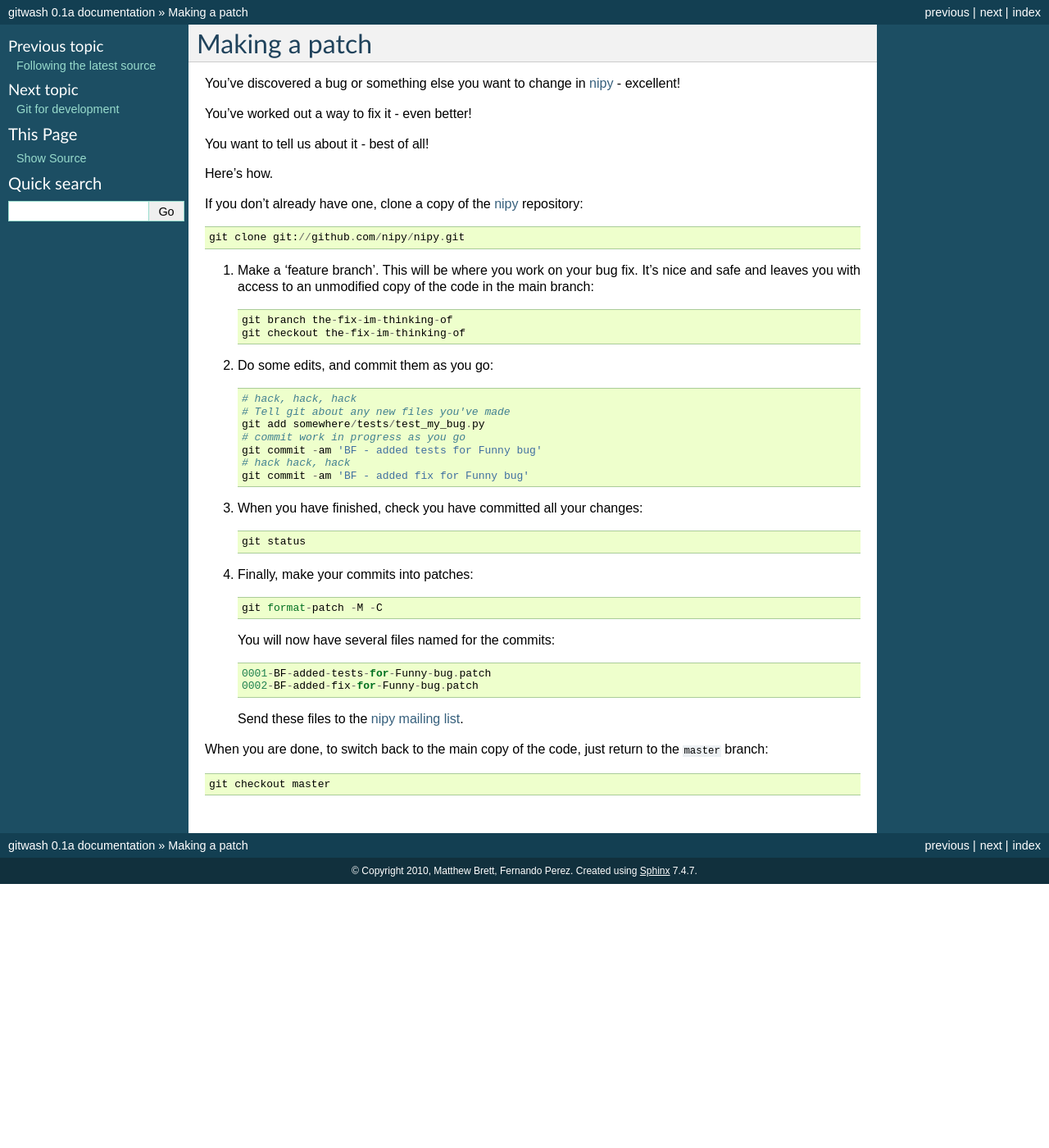
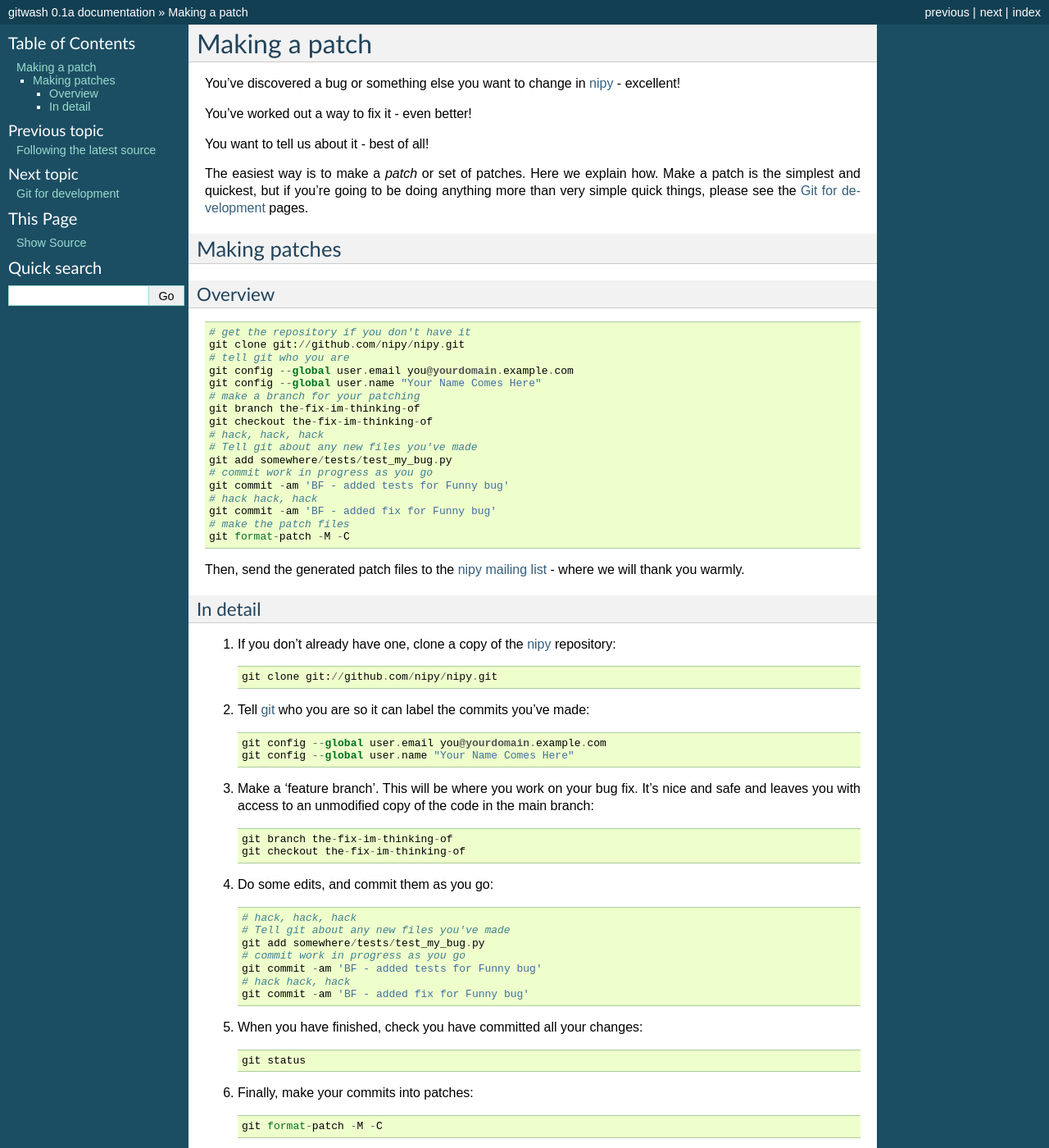
Before and after one commit to matthew-brett/gitwash, a Sphinx documentation site: the page built from doc/patching.rst, in a window 1280 px wide and 1400 px high. Shown: the whole window at 82% size. Built offline with Sphinx 7.4.7, drawn with Linux system fonts in a browser that asks for light colours.

Commit message:
DOC - making changes suggested by Fernando

```diff
--- a/doc/patching.rst
+++ b/doc/patching.rst
@@ -8,11 +8,50 @@ You've worked out a way to fix it - even better!
 
 You want to tell us about it - best of all!
 
-Here's how.
+The easiest way is to make a *patch* or set of patches.  Here we explain
+how.  Make a patch is the simplest and quickest, but if you're going to
+be doing anything more than very simple quick things, please see the
+:ref:`git-development` pages.
 
-If you don't already have one, clone a copy of the nipy_ repository::
+Making patches
+==============
+
+Overview
+--------
+
+::
+
+   # get the repository if you don't have it
+   git clone git://github.com/nipy/nipy.git
+   # tell git who you are
+   git config --global user.email you@yourdomain.example.com
+   git config --global user.name "Your Name Comes Here"
+   # make a branch for your patching
+   git branch the-fix-im-thinking-of
+   git checkout the-fix-im-thinking-of
+   # hack, hack, hack
+   # Tell git about any new files you've made
+   git add somewhere/tests/test_my_bug.py
+   # commit work in progress as you go
+   git commit -am 'BF - added tests for Funny bug'
+   # hack hack, hack
+   git commit -am 'BF - added fix for Funny bug'
+   # make the patch files
+   git format-patch -M -C
+
+Then, send the generated patch files to the `nipy mailing list`_ - where we will thank you warmly.
+
+In detail
+---------
+
+#. If you don't already have one, clone a copy of the nipy_ repository::
 
       git clone git://github.com/nipy/nipy.git
+
+#. Tell git_ who you are so it can label the commits you've made::
+
+      git config --global user.email you@yourdomain.example.com
+      git config --global user.name "Your Name Comes Here"
 
 #. Make a 'feature branch'.  This will be where you work on your bug
    fix.  It's nice and safe and leaves you with access to an unmodified
```
Also changed, not shown: doc/install.rst (+13 -6 lines).
